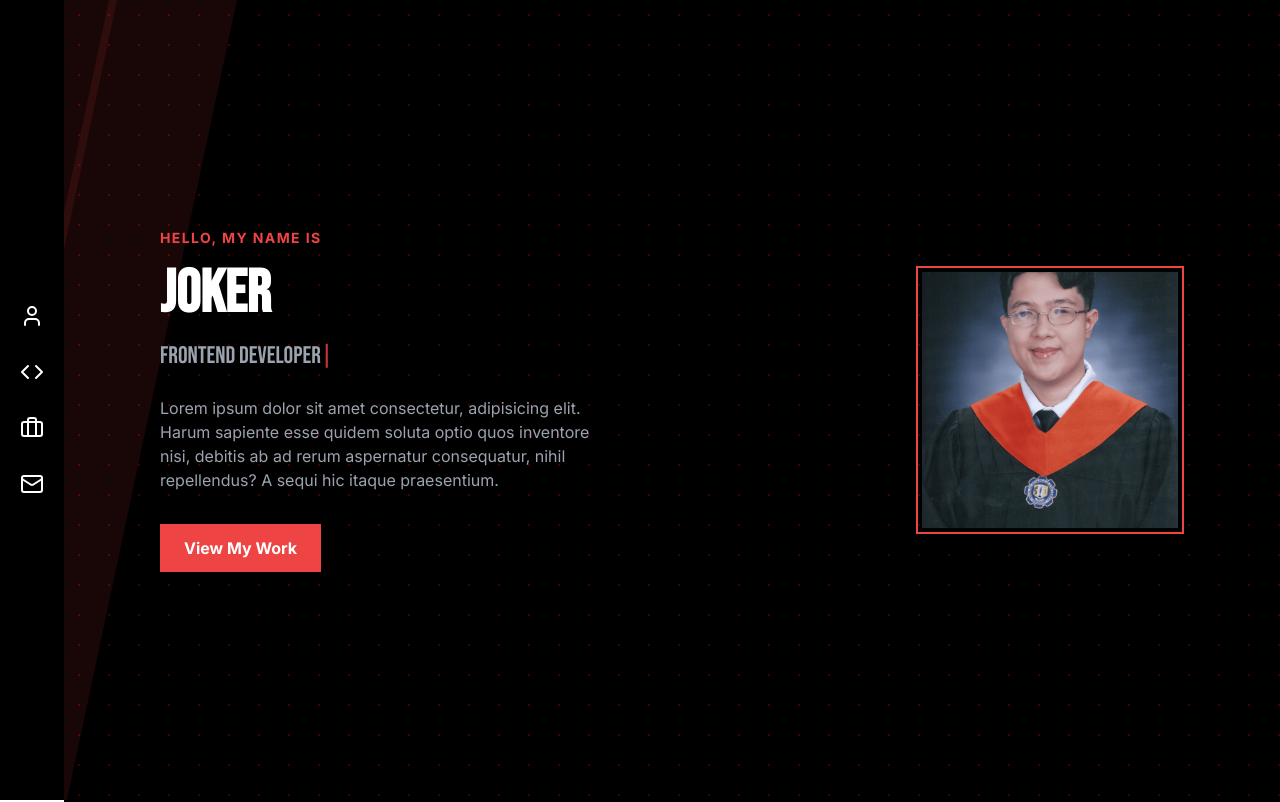
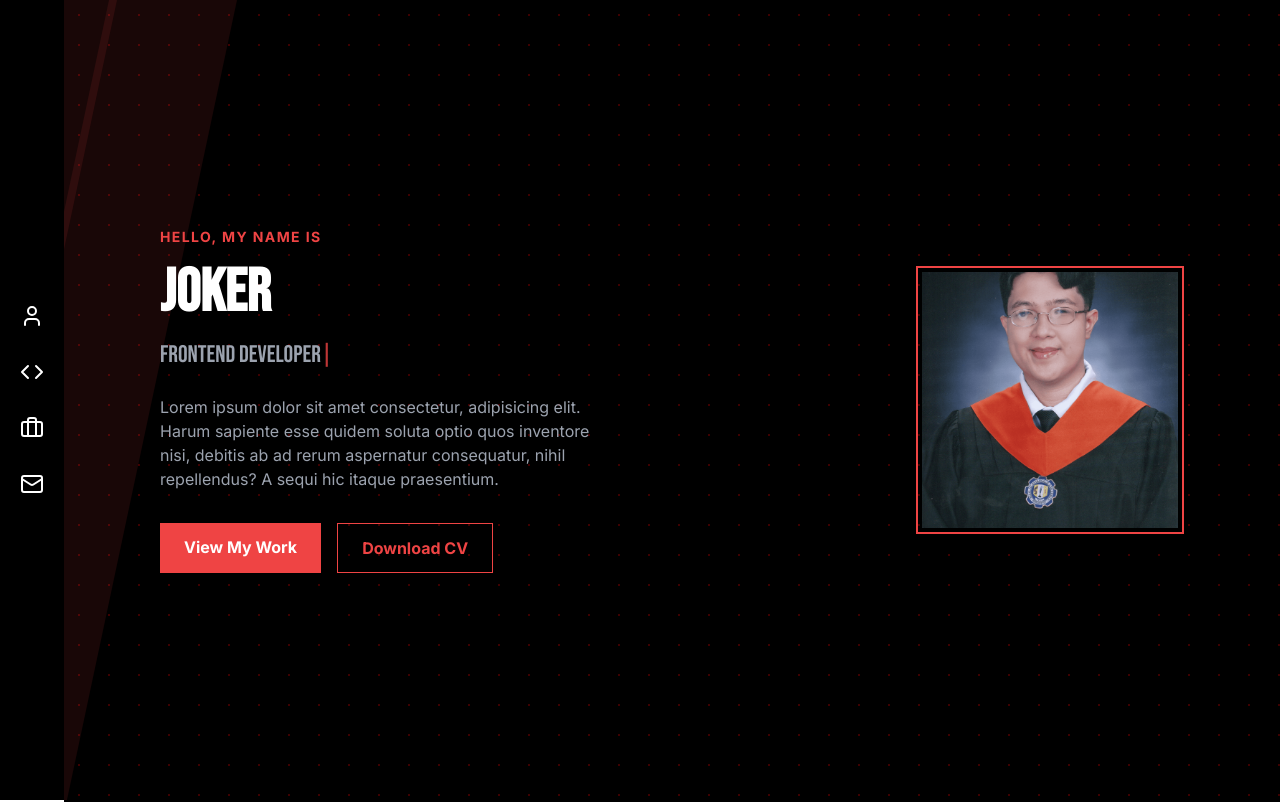
Before and after one commit to RenAmamiya0411/Website-Portfolio-v2, a React (Vite) app: page / in a window 1280 px wide. Shown: the top 802 px of the page. Built offline with nearby package versions, Linux system fonts and the light colour scheme.

Commit message:
Added Download CV button in Hero.tsx

```diff
--- a/src/parts/Hero.tsx
+++ b/src/parts/Hero.tsx
@@ -23,8 +23,10 @@ function Hero() {
         setDisplayed(current.slice(0, displayed.length - 1));
       }, 50);
     } else if (isDeleting && displayed.length === 0) {
+      timeout = setTimeout(() => {
         setIsDeleting(false);
         setTitleIndex(prev => (prev + 1) % titles.length);
+      }, 100);
     }
 
     return () => clearTimeout(timeout);
@@ -53,12 +55,21 @@ function Hero() {
             inventore nisi, debitis ab ad rerum aspernatur consequatur, nihil repellendus? A sequi hic itaque
             praesentium.
           </p>
+          <div className="flex gap-4 mt-4">
             <a
-            className="mt-4 px-6 py-3 bg-red-500 text-white font-bold hover:bg-red-600 transition-colors w-fit"
+              className="px-6 py-3 bg-red-500 text-white font-bold hover:bg-red-600 transition-colors w-fit"
               href="#projects"
             >
               View My Work
             </a>
+            <a
+              className="px-6 py-3 border border-red-500 text-red-500 font-bold hover:bg-red-500 hover:text-white transition-colors"
+              href="/testCV.pdf"
+              download
+            >
+              Download CV
+            </a>
+          </div>
         </div>
 
         <div className="border-2 border-red-500 p-1 flex-shrink-0">
```
Also changed, not shown: 1 other file (tests, documents, lock files or other folders). Lines whose indentation alone changed are shown as unchanged.
